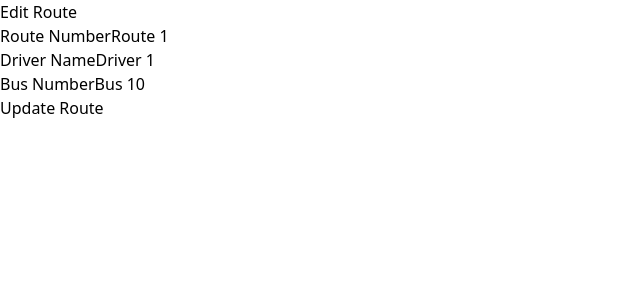
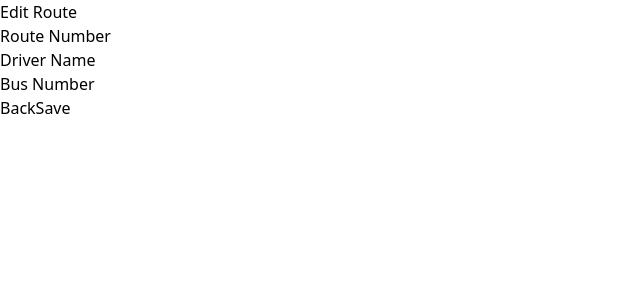
Before and after one commit to Muhammad-Abdullah-Feroz/Route-Manager, a React (Vite) app: page /admin/edit/1 in a window 1280 px wide. Shown: the top 300 px of the page, without its empty margins (0-640 px from the left). Built offline with nearby package versions, Linux system fonts and the light colour scheme.

Commit message:
Fixed the Manage Routes Functionality

```diff
--- a/src/components/AddRouteForm.jsx
+++ b/src/components/AddRouteForm.jsx
@@ -2,14 +2,15 @@ import React from 'react';
 import { useForm } from 'react-hook-form';
 import { useNavigate } from 'react-router-dom';
 
-const AddRouteForm = () => {
+const AddRouteForm = ({ onBack }) => {
   const { register, handleSubmit, formState: { errors } } = useForm();
   const navigate = useNavigate();
 
   const onSubmit = (data) => {
     // Submit the data to API or perform other actions (e.g., adding a new route)
     console.log('New Route Data:', data);
-    navigate("/admin")
+    // navigate("/admin")
+    onBack();
   };
 
   return (
@@ -58,12 +59,21 @@ const AddRouteForm = () => {
             {errors.stops && <p className="text-red-500 text-sm mt-1">{errors.stops.message}</p>}
           </div>
 
-          <button
-            type="submit"
-            className="bg-blue-600 text-white py-2 px-6 rounded-lg hover:bg-blue-700 transition duration-300"
-          >
-            Add Route
-          </button>
+          <div className="flex items-center justify-between">
+            <button
+              type="button"
+              onClick={onBack}
+              className="bg-gray-500 text-white py-2 px-4 rounded mr-4"
+            >
+              Back
+            </button>
+            <button
+              type="submit"
+              className="bg-blue-600 text-white py-2 px-4 rounded hover:bg-blue-700 transition duration-300"
+            >
+              Save
+            </button>
+          </div>
         </form>
       </div>
     </div>
--- a/src/components/AdminPanel.jsx
+++ b/src/components/AdminPanel.jsx
@@ -121,7 +121,7 @@ const AdminPanel = () => {
                         </aside>
 
                         {/* Dashboard Content */}
-                        <main className="flex-1 p-6 overflow-y-auto">
+                        <main className="flex-1 p-6 bg-gray-100 overflow-y-auto">
                             {/* Conditionally render content based on selected view */}
                             {selectedView === 'manage-routes' && <ManageRoutes />}
                             {selectedView === 'manage-drivers' && <ManageDriversContainer />}
--- a/src/components/EditRouteForm.jsx
+++ b/src/components/EditRouteForm.jsx
@@ -1,71 +1,78 @@
-import React, { useEffect } from 'react';
-import { useParams , useNavigate } from 'react-router-dom';
+import React from 'react';
 import { useForm } from 'react-hook-form';
 
-const EditRouteForm = () => {
-  const { id } = useParams(); // Getting the route id from the URL
-  const { register, handleSubmit, setValue } = useForm();
-  const navigate = useNavigate()
-
-  // Sample function to simulate fetching route data by ID (replace with API call)
-  const fetchRouteData = (id) => {
-    // Simulated route data
-    const route = {
-      routeNumber: 'Route ' + id,
-      driverName: `Driver ${id}`,
-      busNumber: `Bus ${id * 10}`,
-    };
-    // Setting the fetched data into the form fields
-    setValue('routeNumber', route.routeNumber);
-    setValue('driverName', route.driverName);
-    setValue('busNumber', route.busNumber);
-  };
-
-  // Call fetch data on component mount
-  useEffect(() => {
-    fetchRouteData(id);
-  }, [id, setValue]);
+const EditRouteForm = ({ route, onBack }) => {
+  const { register, handleSubmit, formState: { errors } } = useForm({
+    defaultValues: route, // Pre-fill form fields with provided route data
+  });
 
   const onSubmit = (data) => {
     console.log('Updated Route:', data);
-    navigate("/admin/")
+    // Simulate API call or handle submission logic here
+    alert('Route updated successfully!');
+    onBack(); // Notify parent component to return to the main view
   };
 
   return (
-    <div className="p-8 bg-gray-100 h-screen">
+    <div className="p-8 bg-gray-100 min-h-screen">
       <div className="bg-white rounded-lg shadow-md p-6">
         <h2 className="text-3xl font-bold text-gray-800 mb-6">Edit Route</h2>
         <form onSubmit={handleSubmit(onSubmit)}>
+          {/* Route Number */}
           <div className="mb-4">
             <label className="block text-lg font-semibold mb-2">Route Number</label>
             <input
               type="text"
-              {...register('routeNumber', { required: true })}
+              {...register('route_no', { required: 'Route number is required' })}
               className="w-full px-4 py-2 border border-gray-300 rounded-lg focus:ring-2 focus:ring-blue-500"
             />
+            {errors.route_no && (
+              <span className="text-red-500 text-sm">{errors.route_no.message}</span>
+            )}
           </div>
+
+          {/* Driver Name */}
           <div className="mb-4">
             <label className="block text-lg font-semibold mb-2">Driver Name</label>
             <input
               type="text"
-              {...register('driverName', { required: true })}
+              {...register('driver', { required: 'Driver name is required' })}
               className="w-full px-4 py-2 border border-gray-300 rounded-lg focus:ring-2 focus:ring-blue-500"
             />
+            {errors.driver && (
+              <span className="text-red-500 text-sm">{errors.driver.message}</span>
+            )}
           </div>
+
+          {/* Bus Number */}
           <div className="mb-4">
             <label className="block text-lg font-semibold mb-2">Bus Number</label>
             <input
               type="text"
-              {...register('busNumber', { required: true })}
+              {...register('vehicle_no', { required: 'Bus number is required' })}
               className="w-full px-4 py-2 border border-gray-300 rounded-lg focus:ring-2 focus:ring-blue-500"
             />
+            {errors.vehicle_no && (
+              <span className="text-red-500 text-sm">{errors.vehicle_no.message}</span>
+            )}
           </div>
-          <button
-            type="submit"
-            className="bg-blue-600 text-white py-2 px-6 rounded-lg hover:bg-blue-700 transition duration-300"
-          >
-            Update Route
-          </button>
+
+          {/* Buttons */}
+          <div className="flex items-center justify-between">
+            <button
+              type="button"
+              onClick={onBack}
+              className="bg-gray-500 text-white py-2 px-4 rounded mr-4"
+            >
+              Back
+            </button>
+            <button
+              type="submit"
+              className="bg-blue-600 text-white py-2 px-4 rounded hover:bg-blue-700 transition duration-300"
+            >
+              Save
+            </button>
+          </div>
         </form>
       </div>
     </div>
--- a/src/components/ManageRoutes.jsx
+++ b/src/components/ManageRoutes.jsx
@@ -1,8 +1,12 @@
-import React from 'react';
-import { NavLink } from 'react-router-dom';
+import React, { useState } from 'react';
+import AddRouteForm from './AddRouteForm';
+import EditRouteForm from './EditRouteForm';
 
 // Route Management Component
 const ManageRoutes = () => {
+    const [activeComponent, setActiveComponent] = useState('list'); // Controls which component to show
+    const [selectedRoute, setSelectedRoute] = useState(null); // Holds data for the selected route
+
 
     // Sample route data (could be dynamic from an API)
     const routes = [
@@ -108,17 +112,35 @@ const ManageRoutes = () => {
         },
     ];
 
+    const handleEdit = (route) => {
+        setSelectedRoute(route);
+        setActiveComponent('edit');
+    };
+
+    const handleAdd = () => {
+        setSelectedRoute(null);
+        setActiveComponent('add');
+    };
+
+    const handleBack = () => {
+        setActiveComponent('list');
+        setSelectedRoute(null);
+    };
+
+    // Rendered Content based on `activeComponent`
     return (
         <div className="p-8 bg-gray-100 min-h-screen">
+            {activeComponent === 'list' && (
                 <div className="bg-white rounded-lg shadow-md p-6">
                     <h2 className="text-3xl text-center font-bold text-gray-800 mb-6">
                         Route Management
                     </h2>
-                <NavLink to="/add-route">
-                    <button className="bg-blue-600 text-white py-2 px-6 rounded-lg hover:bg-blue-700 transition duration-300 mb-6">
+                    <button
+                        onClick={handleAdd}
+                        className="bg-blue-600 text-white py-2 px-6 rounded-lg hover:bg-blue-700 transition duration-300 mb-6"
+                    >
                         Add New Route
                     </button>
-                </NavLink>
                     <table className="w-full table-auto border-collapse">
                         <thead className="text-lg">
                             <tr className="bg-blue-600 text-white">
@@ -141,21 +163,26 @@ const ManageRoutes = () => {
                                     <td className="py-3 px-4 text-center">
                                         {route.stops.length > 0
                                             ? `${route.stops[0].name} - ${route.stops[route.stops.length - 1].name}`
-                                        : 'No stops available'}
+                                        : "No stops available"}
                                     </td>
                                     <td className="py-3 px-4 text-center">
-                                    <NavLink
-                                        to={`/edit-route/${route.id}`}
+                                        <button
+                                            onClick={() => handleEdit(route)}
                                             className="bg-yellow-500 text-white py-2 px-4 rounded hover:bg-yellow-400 transition duration-300"
                                         >
                                             Edit
-                                    </NavLink>
+                                        </button>
                                     </td>
                                 </tr>
                             ))}
                         </tbody>
                     </table>
                 </div>
+            )}
+            {activeComponent === 'add' && <AddRouteForm onBack={handleBack} />}
+            {activeComponent === 'edit' && (
+                <EditRouteForm route={selectedRoute} onBack={handleBack} />
+            )}
         </div>
     );
 };
```
Lines whose indentation alone changed are shown as unchanged.
